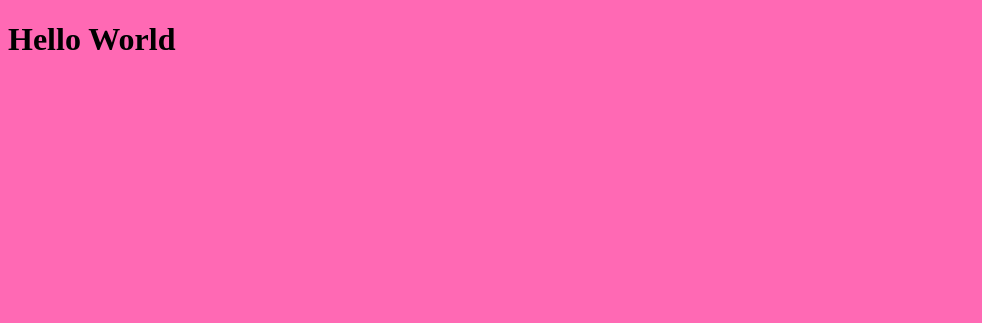
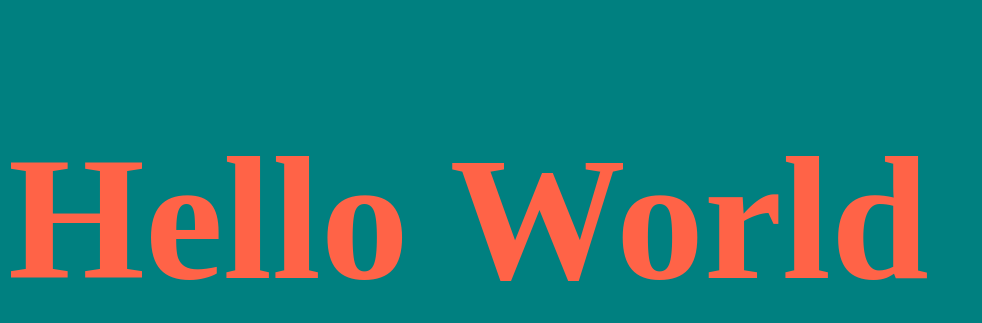
Before and after one commit to khalid-aptechnn/batch_2111C1, a plain HTML site: page index.html in a window 1280 px wide. Shown: the whole page, without its empty margins (0-982 px from the left). Drawn offline with Linux system fonts and the light colour scheme.

Commit message:
changing index.html

```diff
--- a/index.html
+++ b/index.html
@@ -7,7 +7,9 @@
     <title>Learning Git</title>
     <style>
         body{
-            background-color: hotpink;
+            background-color:teal;
+            color: tomato;
+            font-size: 88px;
         }
     </style>
 
```
